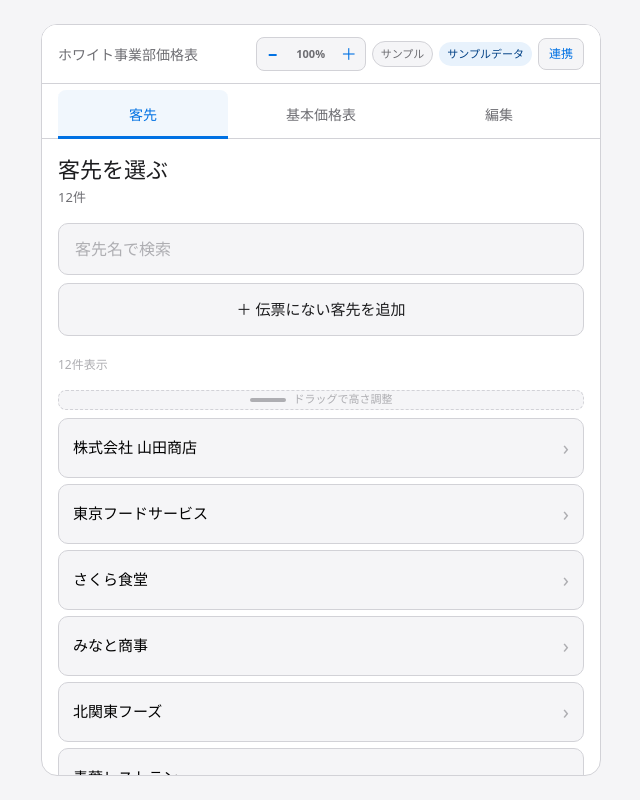
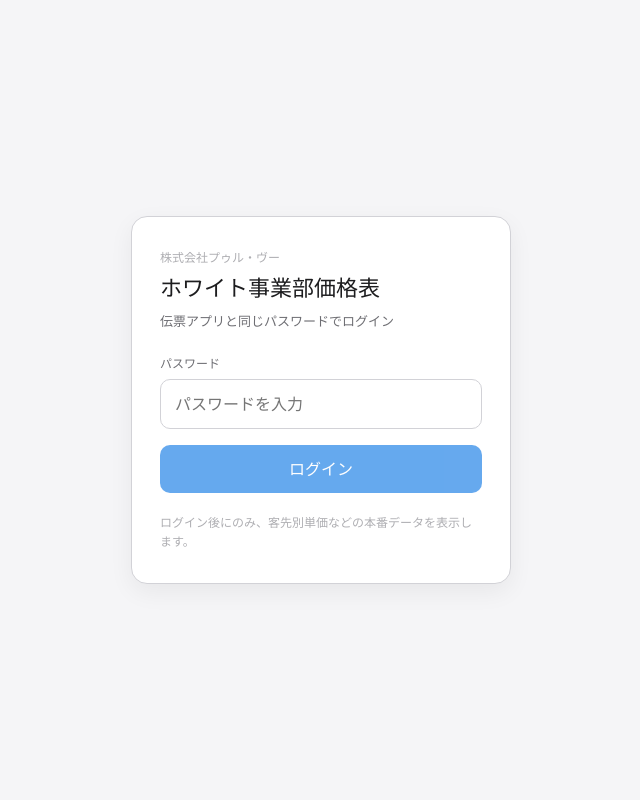
Before and after one commit to pv-dn/price-lookup, a React (Vite) app: page / in a window 1280 px wide. Shown: the whole page, without its empty margins (319-959 px from the left). Built offline with nearby package versions, Linux system fonts and the light colour scheme; no server answers.

Commit message:
feat: ログイン必須とFirestoreルールで価格データを保護
伝票アプリと同じパスワード認証を追加し、未ログイン時はデータを読み込まない。終了時にlocalStorageをクリアする。

Co-authored-by: Cursor <cursoragent@cursor.com>

```diff
--- a/src/App.css
+++ b/src/App.css
@@ -125,6 +125,145 @@
   white-space: nowrap;
 }
 
+.app-bar-exit {
+  background: #fff5f5;
+  border: 1px solid #fcc;
+  border-radius: 8px;
+  padding: 6px 10px;
+  font-size: 12px;
+  font-weight: 600;
+  color: #c62828;
+  cursor: pointer;
+  white-space: nowrap;
+}
+
+.login-screen {
+  min-height: 100vh;
+  min-height: 100dvh;
+  display: flex;
+  align-items: center;
+  justify-content: center;
+  padding: 24px;
+  background: var(--bg);
+}
+
+.login-box {
+  width: 100%;
+  max-width: 380px;
+  background: var(--surface);
+  border: 1px solid var(--border);
+  border-radius: 16px;
+  padding: 32px 28px;
+  box-shadow: 0 8px 24px rgba(0, 0, 0, 0.06);
+}
+
+.login-label {
+  font-size: 12px;
+  color: var(--text-tertiary);
+  margin-bottom: 4px;
+}
+
+.login-title {
+  font-size: 22px;
+  font-weight: 700;
+  margin-bottom: 8px;
+}
+
+.login-subtitle {
+  font-size: 13px;
+  color: var(--text-secondary);
+  margin-bottom: 24px;
+}
+
+.login-field {
+  display: block;
+  margin-bottom: 16px;
+}
+
+.login-field-label {
+  display: block;
+  font-size: 12px;
+  color: var(--text-secondary);
+  margin-bottom: 6px;
+}
+
+.login-input {
+  width: 100%;
+  padding: 12px 14px;
+  border: 1px solid var(--border);
+  border-radius: 10px;
+  font-size: 16px;
+  background: var(--surface);
+}
+
+.login-btn {
+  width: 100%;
+  padding: 12px 16px;
+  border: none;
+  border-radius: 10px;
+  background: var(--accent);
+  color: #fff;
+  font-size: 16px;
+  font-weight: 700;
+  cursor: pointer;
+}
+
+.login-btn:disabled {
+  opacity: 0.6;
+  cursor: not-allowed;
+}
+
+.login-error {
+  margin-top: 12px;
+  font-size: 13px;
+  color: var(--error);
+  text-align: center;
+}
+
+.login-note {
+  margin-top: 20px;
+  font-size: 12px;
+  line-height: 1.6;
+  color: var(--text-tertiary);
+}
+
+.empty-hint {
+  margin: 16px 0;
+  padding: 20px 16px;
+  font-size: 14px;
+  line-height: 1.6;
+  color: var(--text-secondary);
+  text-align: center;
+  border: 1px dashed var(--border);
+  border-radius: var(--radius);
+  background: var(--bg);
+}
+
+.settings-actions-col {
+  display: flex;
+  flex-direction: column;
+  gap: 8px;
+}
+
+.btn-danger {
+  display: inline-block;
+  text-align: center;
+  width: 100%;
+  padding: 12px 16px;
+  border-radius: 10px;
+  font-size: 15px;
+  font-weight: 600;
+  cursor: pointer;
+  background: #fff5f5;
+  border: 1px solid #fcc;
+  color: #c62828;
+}
+
+.btn-danger:disabled {
+  opacity: 0.6;
+  cursor: not-allowed;
+}
+
 .app-bar-title {
   font-size: 14px;
   font-weight: 600;
--- a/src/App.tsx
+++ b/src/App.tsx
@@ -3,6 +3,7 @@ import { MainTabBar, mainTabFromScreen } from "./components/MainTabBar";
 import type { MainTab } from "./components/MainTabBar";
 import { ZoomControls } from "./components/ZoomControls";
 import { useScreenZoom } from "./hooks/useScreenZoom";
+import { useAuth } from "./hooks/useAuth";
 import { usePriceData } from "./hooks/usePriceData";
 import { addManualCustomer, setManualPrices } from "./lib/manualCustomers";
 import { setBasePrices } from "./lib/basePrices";
@@ -10,6 +11,7 @@ import { mergeBasePriceSheetExcelResult } from "./lib/mergeBasePriceSheetExcel";
 import { readBasePriceSheetExcelFile } from "./lib/parsePriceSheetExcel";
 import { BasePricesScreen } from "./screens/BasePricesScreen";
 import { CustomerScreen } from "./screens/CustomerScreen";
+import { LoginScreen } from "./screens/LoginScreen";
 import { ManualPricesScreen } from "./screens/ManualPricesScreen";
 import { ProductMasterScreen } from "./screens/ProductMasterScreen";
 import { PriceScreen } from "./screens/PriceScreen";
@@ -19,14 +21,14 @@ import type { Screen } from "./types";
 import "./App.css";
 
 const SOURCE_BADGE: Record<string, string> = {
-  sample: "サンプル",
   import: "JSON",
   firestore: "同期",
   excel: "Excel",
 };
 
 function App() {
-  const { data, error, loading, applyData, resetToSample } = usePriceData();
+  const { user, authReady, login, logoutAndClear } = useAuth();
+  const { data, error, loading, applyData, resetStored } = usePriceData(!!user);
   const [screen, setScreen] = useState<Screen>("customers");
   const [customerId, setCustomerId] = useState<string | null>(null);
   const [productCode, setProductCode] = useState<string | null>(null);
@@ -134,6 +136,26 @@ function App() {
   const showMainTabs = mainTabFromScreen(screen) !== null;
   const activeMainTab = mainTabFromScreen(screen) ?? "customers";
 
+  const handleExit = async () => {
+    if (!confirm("データを消して終了しますか？\nこの端末に保存した単価データも削除されます。")) {
+      return;
+    }
+    await logoutAndClear();
+    goCustomers();
+  };
+
+  if (!authReady) {
+    return (
+      <div className="app">
+        <div className="status-message">読み込み中…</div>
+      </div>
+    );
+  }
+
+  if (!user) {
+    return <LoginScreen onLogin={login} />;
+  }
+
   if (loading) {
     return (
       <div className="app">
@@ -188,6 +210,14 @@ function App() {
             >
               連携
             </button>
+            <button
+              type="button"
+              className="app-bar-exit"
+              onClick={() => void handleExit()}
+              aria-label="データを消して終了"
+            >
+              終了
+            </button>
           </div>
         </div>
 
@@ -210,11 +240,13 @@ function App() {
               applyData(d);
               goCustomers();
             }}
-            onResetSample={() => {
-              resetToSample();
+            onResetStored={() => {
+              resetStored();
               goCustomers();
             }}
+            onExit={() => void handleExit()}
             onBack={goCustomers}
+            userEmail={user.email}
           />
         )}
 
--- a/src/hooks/useAuth.ts
+++ b/src/hooks/useAuth.ts
@@ -1,26 +1,29 @@
-import { useEffect, useState } from "react";
-import { onAuthStateChanged, signInWithEmailAndPassword, signOut } from "firebase/auth";
+import { useCallback, useEffect, useState } from "react";
+import { onAuthStateChanged, signOut } from "firebase/auth";
 import type { User } from "firebase/auth";
 import { auth } from "../lib/firebase";
+import { loginWithPourVousPassword } from "../lib/pourvousAuth";
+import { clearStoredData } from "../lib/storage";
 
 export function useAuth() {
   const [user, setUser] = useState<User | null>(null);
   const [authReady, setAuthReady] = useState(false);
 
   useEffect(() => {
-    return onAuthStateChanged(auth, (u) => {
-      setUser(u);
+    return onAuthStateChanged(auth, (nextUser) => {
+      setUser(nextUser);
       setAuthReady(true);
     });
   }, []);
 
-  const login = async (email: string, password: string) => {
-    await signInWithEmailAndPassword(auth, email, password);
-  };
+  const login = useCallback(async (password: string) => {
+    await loginWithPourVousPassword(password);
+  }, []);
 
-  const logout = async () => {
+  const logoutAndClear = useCallback(async () => {
+    clearStoredData();
     await signOut(auth);
-  };
+  }, []);
 
-  return { user, authReady, login, logout };
+  return { user, authReady, login, logoutAndClear };
 }
--- a/src/hooks/usePriceData.ts
+++ b/src/hooks/usePriceData.ts
@@ -1,18 +1,30 @@
 import { useCallback, useEffect, useState } from "react";
-import samplePrices from "../data/samplePrices.json";
+import { defaultCategories } from "../constants/productCategories";
 import type { PriceData } from "../types";
 import { ensureProductCategories } from "../lib/productMaster";
 import { clearStoredData, loadStoredData, saveStoredData } from "../lib/storage";
 
-function loadSampleData(): PriceData {
-  const json = samplePrices as PriceData;
+function today(): string {
+  return new Date().toISOString().slice(0, 10);
+}
+
+function createEmptyData(): PriceData {
   return {
-    ...json,
-    meta: { ...json.meta, source: json.meta.source ?? "sample" },
+    meta: {
+      effectiveFrom: "",
+      revisionName: "データ未取込",
+      updatedAt: today(),
+      source: "none",
+    },
+    categories: [...defaultCategories()],
+    customers: [],
+    products: [],
+    basePrices: [],
+    prices: [],
   };
 }
 
-export function usePriceData() {
+export function usePriceData(authenticated: boolean) {
   const [data, setData] = useState<PriceData | null>(null);
   const [error, setError] = useState<string | null>(null);
   const [loading, setLoading] = useState(true);
@@ -38,7 +50,7 @@ export function usePriceData() {
         setData(ensureProductCategories(stored));
         return;
       }
-      setData(ensureProductCategories(loadSampleData()));
+      setData(ensureProductCategories(createEmptyData()));
     } catch (e) {
       setError(e instanceof Error ? e.message : "不明なエラー");
     } finally {
@@ -46,11 +58,11 @@ export function usePriceData() {
     }
   }, []);
 
-  const resetToSample = useCallback(async () => {
+  const resetStored = useCallback(async () => {
     clearStoredData();
     setLoading(true);
     try {
-      setData(ensureProductCategories(loadSampleData()));
+      setData(ensureProductCategories(createEmptyData()));
       setError(null);
     } catch (e) {
       setError(e instanceof Error ? e.message : "不明なエラー");
@@ -60,8 +72,14 @@ export function usePriceData() {
   }, []);
 
   useEffect(() => {
-    loadInitial();
-  }, [loadInitial]);
+    if (!authenticated) {
+      setData(null);
+      setError(null);
+      setLoading(false);
+      return;
+    }
+    void loadInitial();
+  }, [authenticated, loadInitial]);
 
-  return { data, error, loading, applyData, resetToSample, reload: loadInitial };
+  return { data, error, loading, applyData, resetStored, reload: loadInitial };
 }
--- /dev/null
+++ b/src/lib/pourvousAuth.ts
@@ -0,0 +1,37 @@
+import { signInWithEmailAndPassword, type AuthError } from "firebase/auth";
+import { auth } from "./firebase";
+import { loadUserProfiles } from "./userProfiles";
+
+function isAuthError(error: unknown): error is AuthError {
+  return typeof error === "object" && error !== null && "code" in error;
+}
+
+export async function loginWithPourVousPassword(password: string): Promise<void> {
+  const trimmed = password.trim();
+  if (!trimmed) {
+    throw new Error("パスワードを入力してください");
+  }
+
+  const profiles = await loadUserProfiles();
+  if (profiles.length === 0) {
+    throw new Error("ユーザー情報を取得できません。しばらく待ってから再試行してください。");
+  }
+
+  for (const profile of profiles) {
+    const email = profile.shortId
+      ? `${profile.shortId.toLowerCase()}@pv.local`
+      : (profile.email ?? "");
+    if (!email) continue;
+
+    try {
+      await signInWithEmailAndPassword(auth, email, trimmed);
+      return;
+    } catch (error) {
+      if (isAuthError(error) && error.code === "auth/too-many-requests") {
+        throw new Error("ログイン試行が多すぎます。しばらく待ってから再試行してください。");
+      }
+    }
+  }
+
+  throw new Error("パスワードが正しくありません");
+}
--- a/src/screens/CustomerScreen.tsx
+++ b/src/screens/CustomerScreen.tsx
@@ -120,6 +120,11 @@ export function CustomerScreen({ customers, onSelect, onAdd }: Props) {
         </>
       }
     >
+        {customers.length === 0 ? (
+          <p className="empty-hint">
+            データがまだありません。右上の「連携」から Excel・JSON 取込、または Firestore 同期を行ってください。
+          </p>
+        ) : (
         <ul className="list">
           {filtered.map((customer) => (
             <li key={customer.id}>
@@ -141,6 +146,7 @@ export function CustomerScreen({ customers, onSelect, onAdd }: Props) {
             </li>
           ))}
         </ul>
+        )}
     </ScreenScrollLayout>
   );
 }
--- /dev/null
+++ b/src/screens/LoginScreen.tsx
@@ -0,0 +1,65 @@
+import { useState } from "react";
+
+type Props = {
+  onLogin: (password: string) => Promise<void>;
+};
+
+export function LoginScreen({ onLogin }: Props) {
+  const [password, setPassword] = useState("");
+  const [error, setError] = useState<string | null>(null);
+  const [busy, setBusy] = useState(false);
+
+  const handleSubmit = async () => {
+    setBusy(true);
+    setError(null);
+    try {
+      await onLogin(password);
+      setPassword("");
+    } catch (e) {
+      setError(e instanceof Error ? e.message : "ログインに失敗しました");
+    } finally {
+      setBusy(false);
+    }
+  };
+
+  return (
+    <div className="login-screen">
+      <div className="login-box">
+        <p className="login-label">株式会社プゥル・ヴー</p>
+        <h1 className="login-title">ホワイト事業部価格表</h1>
+        <p className="login-subtitle">伝票アプリと同じパスワードでログイン</p>
+
+        <label className="login-field">
+          <span className="login-field-label">パスワード</span>
+          <input
+            type="password"
+            className="login-input"
+            placeholder="パスワードを入力"
+            value={password}
+            onChange={(e) => setPassword(e.target.value)}
+            onKeyDown={(e) => {
+              if (e.key === "Enter") void handleSubmit();
+            }}
+            autoComplete="current-password"
+            autoFocus
+          />
+        </label>
+
+        <button
+          type="button"
+          className="login-btn"
+          disabled={busy || !password.trim()}
+          onClick={() => void handleSubmit()}
+        >
+          {busy ? "ログイン中…" : "ログイン"}
+        </button>
+
+        {error && <p className="login-error">{error}</p>}
+
+        <p className="login-note">
+          ログイン後にのみ、客先別単価などの本番データを表示します。
+        </p>
+      </div>
+    </div>
+  );
+}
--- a/src/screens/SettingsScreen.tsx
+++ b/src/screens/SettingsScreen.tsx
@@ -5,7 +5,6 @@ import { getManualCustomers, removeManualCustomer } from "../lib/manualCustomers
 import { mergePourVousWithLocal } from "../lib/productMaster";
 import { readPriceSheetExcelFile } from "../lib/parsePriceSheetExcel";
 import { loadFromFirestore } from "../lib/pourvousFirestore";
-import { useAuth } from "../hooks/useAuth";
 import { defaultCategories } from "../constants/productCategories";
 import { ensureProductCategories } from "../lib/productMaster";
 import type { PriceData } from "../types";
@@ -13,25 +12,31 @@ import type { PriceData } from "../types";
 type Props = {
   data: PriceData | null;
   onApply: (data: PriceData) => void;
-  onResetSample: () => void;
+  onResetStored: () => void;
+  onExit: () => void;
   onBack: () => void;
+  userEmail: string | null;
 };
 
 const SOURCE_LABELS: Record<string, string> = {
-  sample: "サンプルデータ",
+  none: "未取込",
   import: "JSON取込",
   firestore: "Firestore同期",
   excel: "価格表Excel",
 };
 
-export function SettingsScreen({ data, onApply, onResetSample, onBack }: Props) {
-  const { user, authReady, login, logout } = useAuth();
+export function SettingsScreen({
+  data,
+  onApply,
+  onResetStored,
+  onExit,
+  onBack,
+  userEmail,
+}: Props) {
   const fileRef = useRef<HTMLInputElement>(null);
   const excelRef = useRef<HTMLInputElement>(null);
   const [message, setMessage] = useState<{ text: string; type: "ok" | "err" } | null>(null);
   const [busy, setBusy] = useState(false);
-  const [email, setEmail] = useState("");
-  const [password, setPassword] = useState("");
 
   const showMsg = (text: string, type: "ok" | "err") => {
     setMessage({ text, type });
@@ -88,10 +93,6 @@ export function SettingsScreen({ data, onApply, onResetSample, onBack }: Props)
   };
 
   const handleFirestoreSync = async () => {
-    if (!user) {
-      showMsg("先にログインしてください", "err");
-      return;
-    }
     setBusy(true);
     setMessage(null);
     try {
@@ -110,21 +111,7 @@ export function SettingsScreen({ data, onApply, onResetSample, onBack }: Props)
     }
   };
 
-  const handleLogin = async () => {
-    setBusy(true);
-    setMessage(null);
-    try {
-      await login(email.trim(), password);
-      showMsg("ログインしました", "ok");
-      setPassword("");
-    } catch {
-      showMsg("ログインに失敗しました。伝票アプリと同じアカウントを使ってください。", "err");
-    } finally {
-      setBusy(false);
-    }
-  };
-
-  const source = data?.meta.source ?? "sample";
+  const source = data?.meta.source ?? "none";
   const manualCustomers = data ? getManualCustomers(data) : [];
 
   const handleDeleteManual = (id: string, name: string) => {
@@ -225,15 +212,9 @@ export function SettingsScreen({ data, onApply, onResetSample, onBack }: Props)
       <section className="settings-section">
         <h2 className="settings-title">③ Firestore同期</h2>
         <p className="settings-desc">
-          伝票アプリと同じFirebaseアカウントでログインし、最新データを取得します。
+          伝票アプリと同じクラウドデータから最新の品番・単価を取得します。
         </p>
-
-        {!authReady ? (
-          <p className="settings-desc">認証を確認中…</p>
-        ) : user ? (
-          <div className="settings-auth">
-            <p className="settings-logged-in">ログイン中: {user.email}</p>
-            <div className="settings-actions-row">
+        {userEmail && <p className="settings-logged-in">ログイン中: {userEmail}</p>}
         <button
           type="button"
           className="btn btn-primary"
@@ -242,44 +223,6 @@ export function SettingsScreen({ data, onApply, onResetSample, onBack }: Props)
         >
           最新データを同期
         </button>
-              <button
-                type="button"
-                className="btn btn-ghost"
-                disabled={busy}
-                onClick={() => logout()}
-              >
-                ログアウト
-              </button>
-            </div>
-          </div>
-        ) : (
-          <div className="settings-login">
-            <input
-              type="email"
-              className="settings-input"
-              placeholder="メールアドレス"
-              value={email}
-              onChange={(e) => setEmail(e.target.value)}
-              autoComplete="username"
-            />
-            <input
-              type="password"
-              className="settings-input"
-              placeholder="パスワード"
-              value={password}
-              onChange={(e) => setPassword(e.target.value)}
-              autoComplete="current-password"
-            />
-            <button
-              type="button"
-              className="btn btn-primary"
-              disabled={busy || !email || !password}
-              onClick={handleLogin}
-            >
-              ログイン
-            </button>
-          </div>
-        )}
       </section>
 
       {manualCustomers.length > 0 && (
@@ -311,17 +254,30 @@ export function SettingsScreen({ data, onApply, onResetSample, onBack }: Props)
       )}
 
       <section className="settings-section">
-        <h2 className="settings-title">その他</h2>
+        <h2 className="settings-title">セキュリティ</h2>
+        <p className="settings-desc">
+          バックアップJSONはメール添付や個人クラウドに置かないでください。この端末から単価データを消すときは「データを消して終了」を使います。
+        </p>
+        <div className="settings-actions-col">
           <button
             type="button"
             className="btn btn-ghost"
             disabled={busy}
             onClick={() => {
-            if (confirm("サンプルデータに戻しますか？")) onResetSample();
+              if (confirm("保存している単価データを消しますか？")) onResetStored();
             }}
           >
-          サンプルデータに戻す
+            保存データを消す
           </button>
+          <button
+            type="button"
+            className="btn btn-danger"
+            disabled={busy}
+            onClick={onExit}
+          >
+            データを消して終了
+          </button>
+        </div>
       </section>
 
       {message && (
--- a/src/types.ts
+++ b/src/types.ts
@@ -34,7 +34,7 @@ export type PriceEntry = {
   qtyTiers?: QtyTier[];
 };
 
-export type DataSource = "sample" | "import" | "firestore" | "excel";
+export type DataSource = "sample" | "import" | "firestore" | "excel" | "none";
 
 export type ParsedPriceSheetItem = {
   name: string;
```
Also changed, not shown: src/lib/userProfiles.ts (added, +17 -0 lines), firebase.json (added), 2 other files (tests, documents, lock files or other folders). Lines whose indentation alone changed are shown as unchanged.
